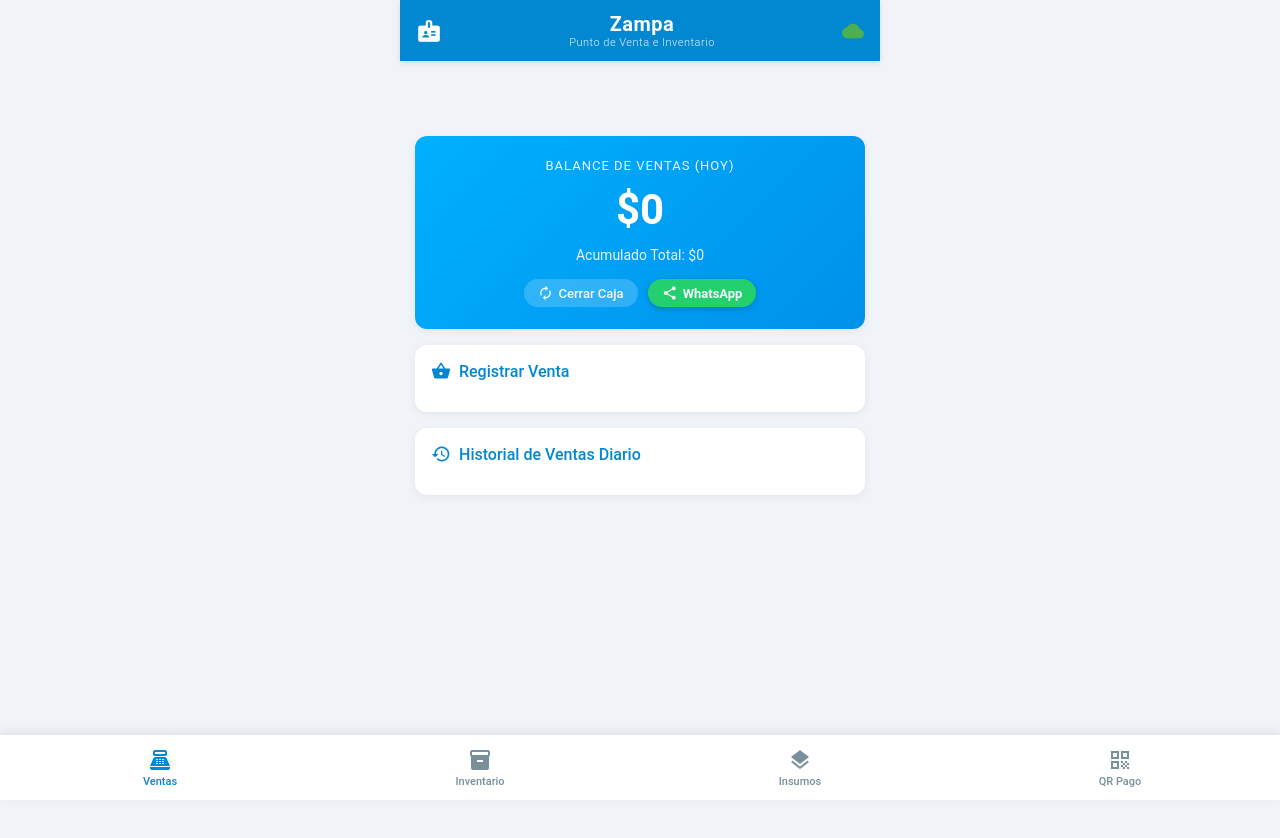
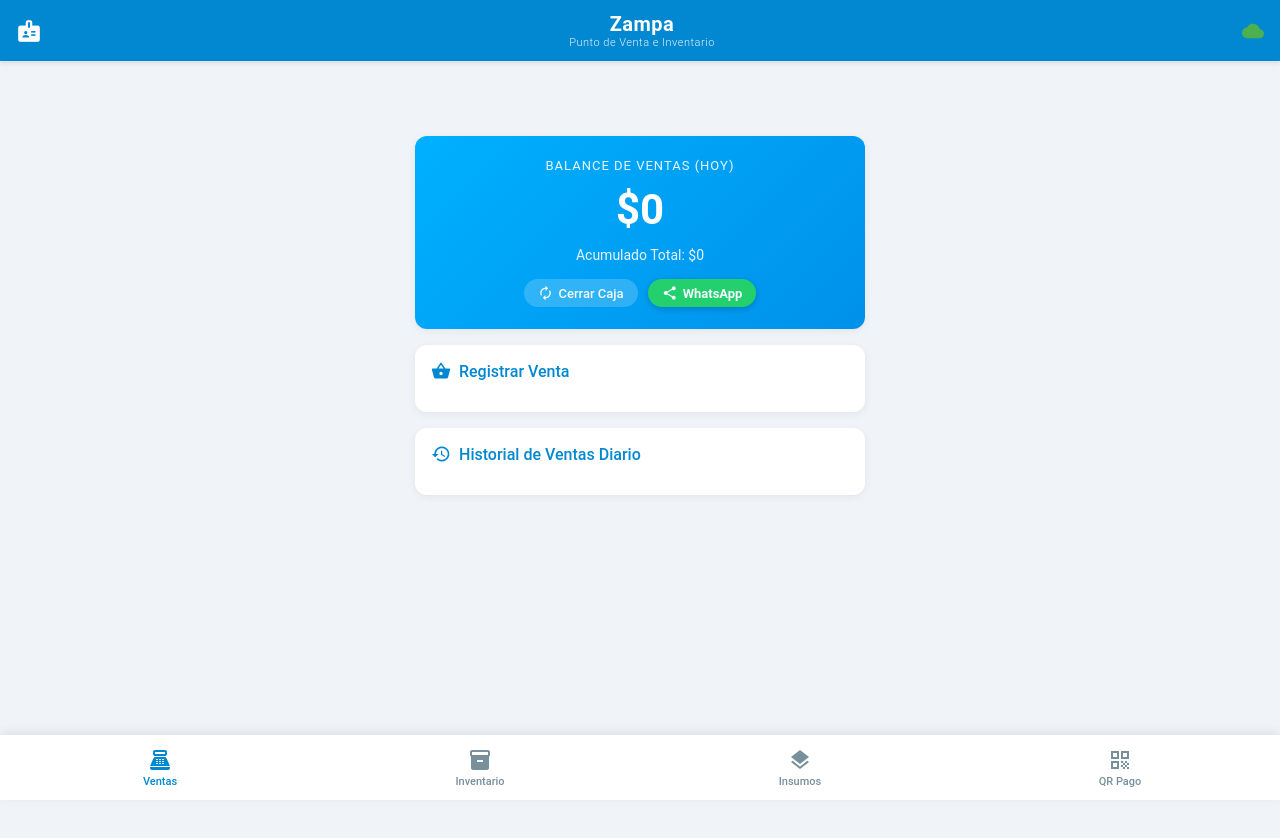
Before and after one commit to Faantasydev/Empanadapp, a plain HTML site: page index.html in a window 1280 px wide. Drawn offline with Linux system fonts and the light colour scheme; no server answers.

Commit message:
Add files via upload

```diff
--- a/style.css
+++ b/style.css
@@ -21,15 +21,13 @@ button, input, select, textarea {
 }
 
 /* =========================================
-   BARRA SUPERIOR (HEADER) OPTIMIZADA
+   BARRA SUPERIOR (HEADER) CORREGIDA
    ========================================= */
 .header-control {
     position: fixed;
     top: 0;
-    left: 50%;
-    transform: translateX(-50%);
+    left: 0;
     width: 100%;
-    max-width: 480px;
     z-index: 999;
     background-color: #0288d1;
     padding: 10px 16px;
@@ -38,6 +36,7 @@ button, input, select, textarea {
     display: flex;
     justify-content: space-between;
     align-items: center;
+    box-sizing: border-box;
 }
 
 .header-main {
```
